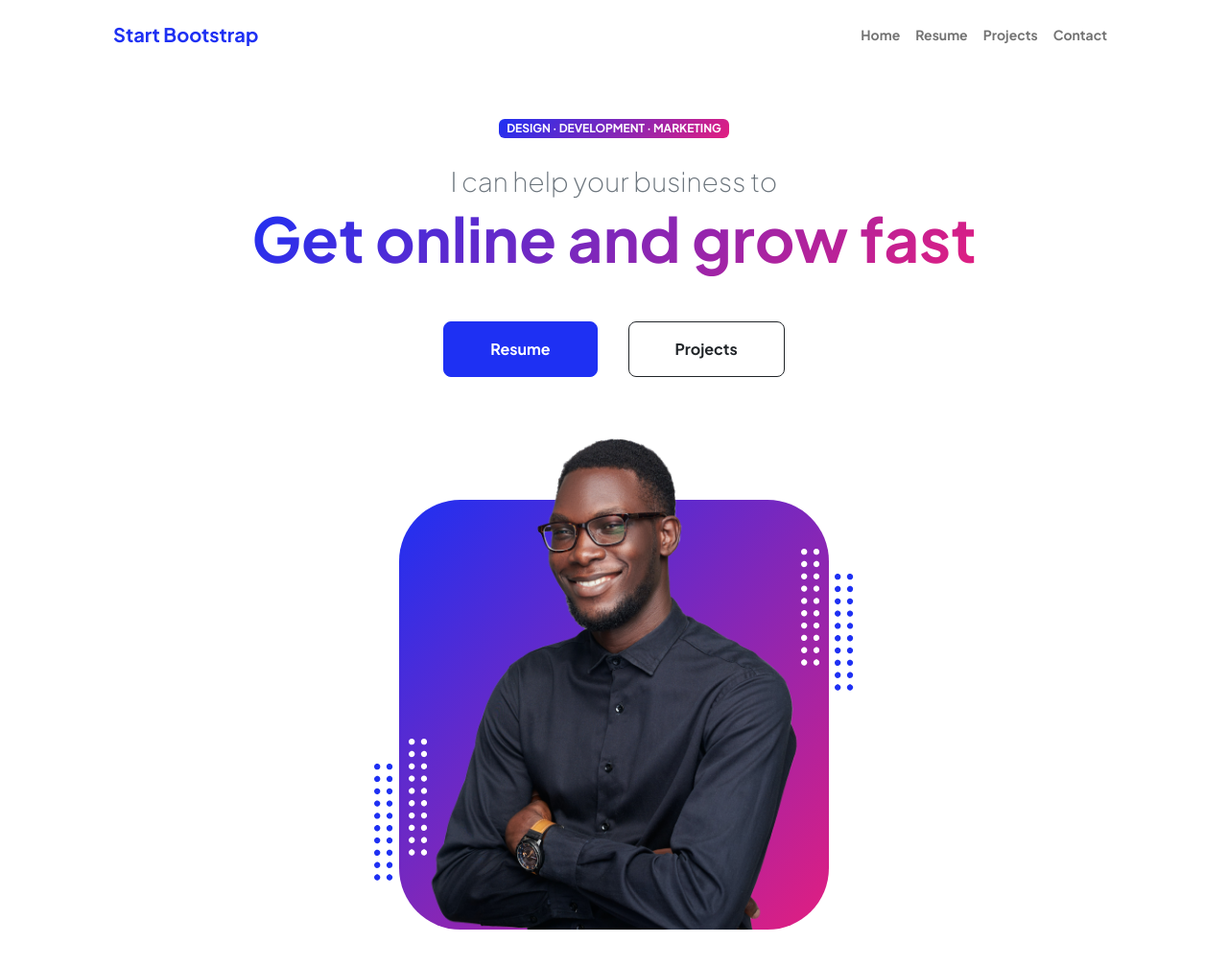
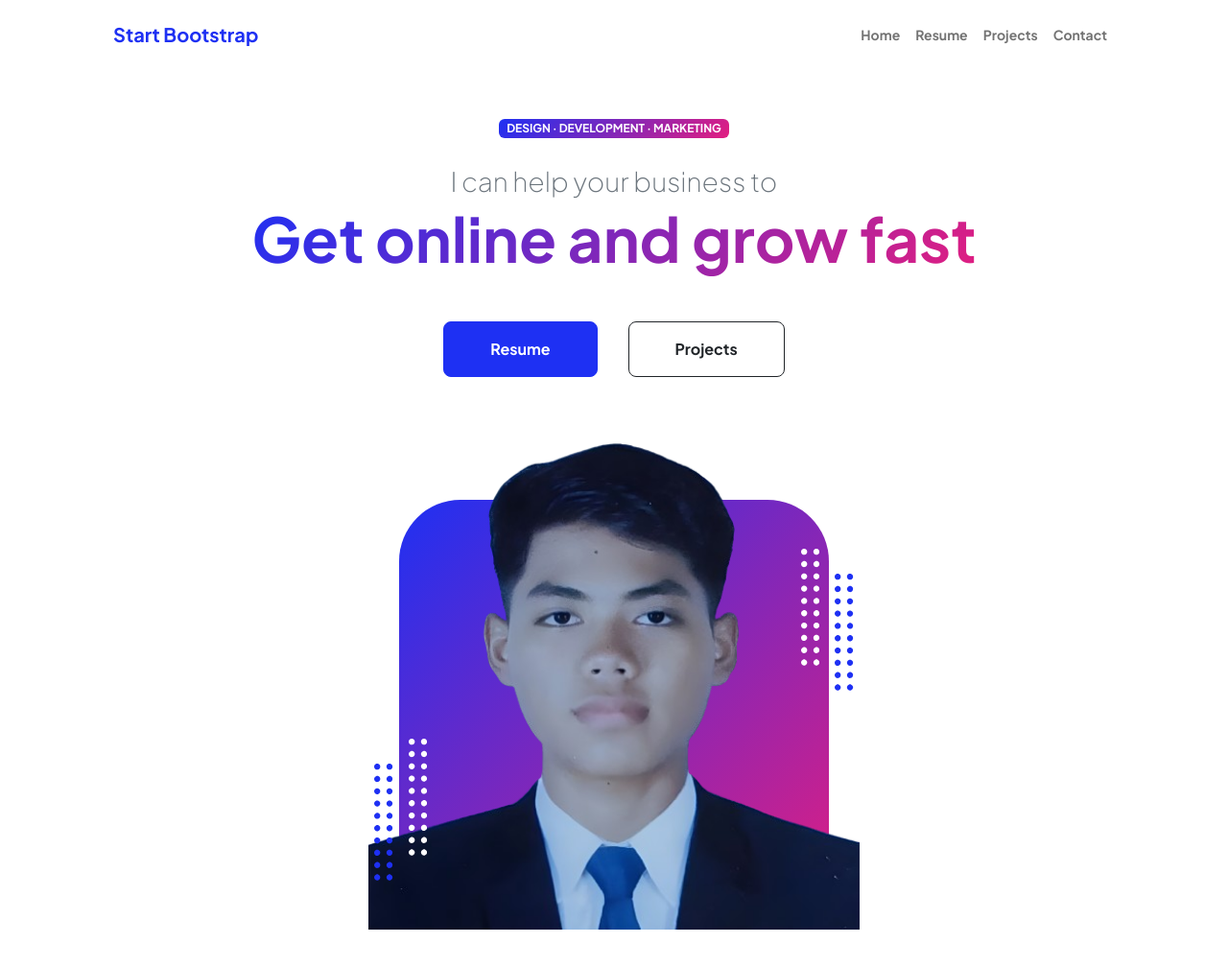
Before and after one commit to soksereyvisalBIU/personal, a plain HTML site: page index.html in a window 1280 px wide. Shown: the top 1008 px of the page at 96% size. Drawn offline with nearby package versions, Linux system fonts and the light colour scheme.

Commit message:
first commit

```diff
--- a/index.html
+++ b/index.html
@@ -56,7 +56,7 @@
                                 <div class="profile bg-gradient-primary-to-secondary">
                                     <!-- TIP: For best results, use a photo with a transparent background like the demo example below-->
                                     <!-- Watch a tutorial on how to do this on YouTube (link)-->
-                                    <img class="profile-img" src="assets/profile.png" alt="..." />
+                                    <img class="profile-img" src="assets/visal.png" alt="..." />
                                     <div class="dots-1">
                                         <!-- SVG Dots-->
                                         <svg version="1.1" xmlns="http://www.w3.org/2000/svg" xmlns:xlink="http://www.w3.org/1999/xlink" x="0px" y="0px" viewBox="0 0 191.6 1215.4" style="enable-background: new 0 0 191.6 1215.4" xml:space="preserve">
```
Also changed, not shown: assets/visal.png (added).
